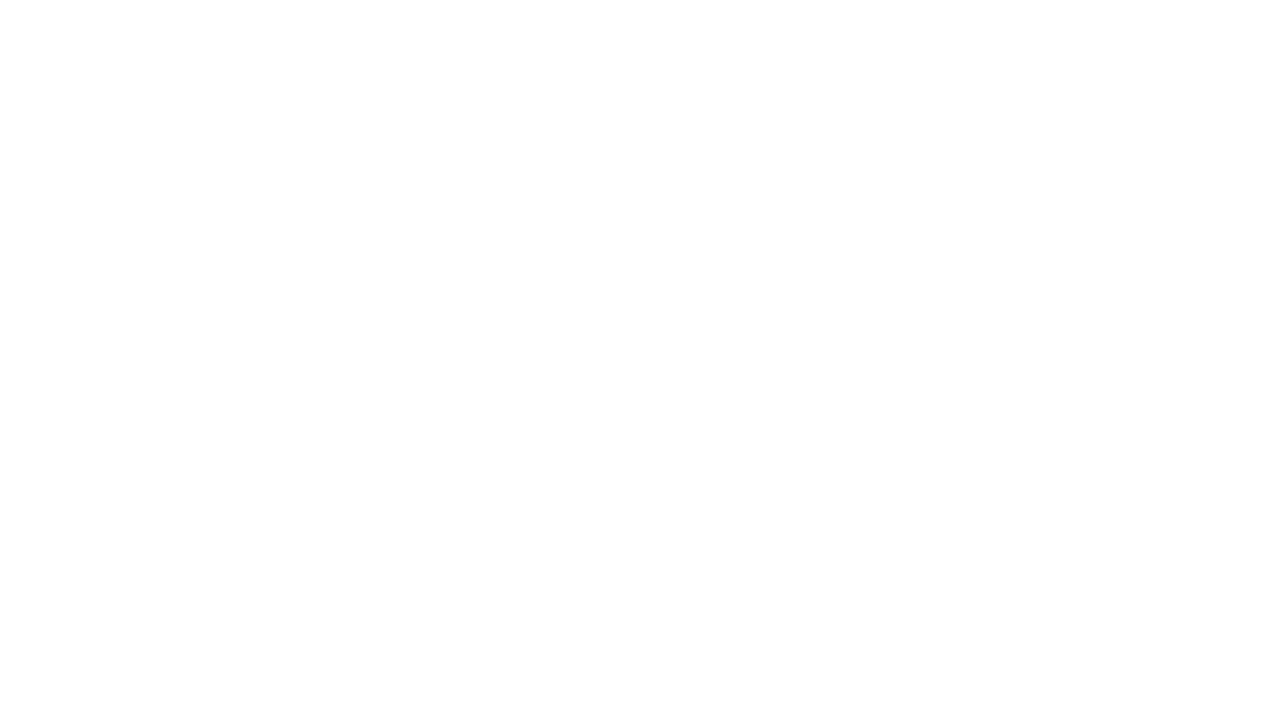
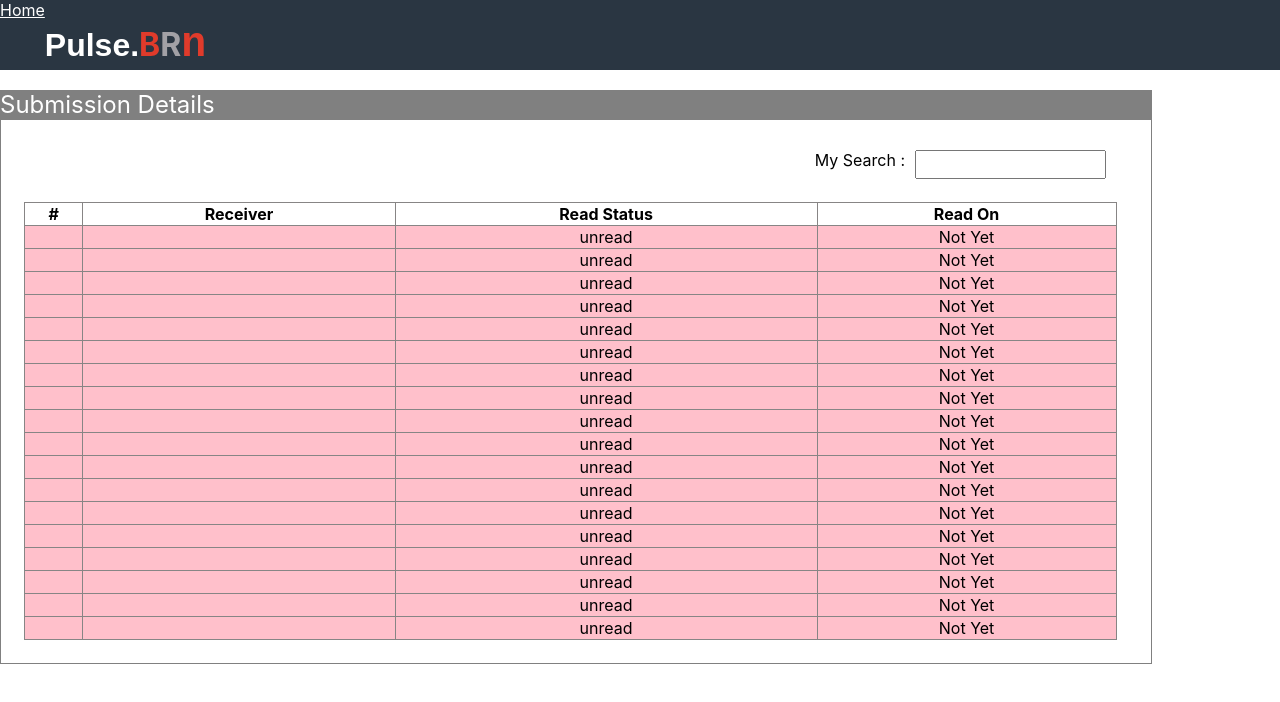
Before and after one commit to kalyaniB1998/PulseProject, a React (Create React App) app: page /submissiondetails in a window 1280 px wide. Before the commit this address had no page. Shown: the top 702 px of the page. Built offline with nearby package versions, Linux system fonts and the light colour scheme.

Commit message:
add submission file

```diff
--- a/src/App.css
+++ b/src/App.css
@@ -122,9 +122,10 @@ h1{
    background-color: pink;
    border: 1px solid rgb(125, 123, 123);
    height: 45px;
+   text-align: center;
 }
 .table,th, td{
-  border: 2px solid rgb(135, 133, 133);
+  border: 0.5px solid rgb(135, 133, 133);
   border-collapse: collapse;
 }
 .search{
@@ -132,22 +133,52 @@ h1{
 }
 .msgtr{
   border-collapse: collapse;
-  border: 1px solid rgb(125, 123, 123);
+  border: 0.5px solid rgb(125, 123, 123);
   width: 60px;
   height: 30px;
 
 }
 .msgtable{
-  border: 2px solid rgb(135, 133, 133);
+  border: 0.5px solid rgb(135, 133, 133);
   border-collapse: collapse;
-  margin-left: 200px;
-  padding: 10px;
+   width: 95%;
+ margin: 2%;
+
 
  }
  .msgth{
   background-color: rgb(26, 122, 247);
+  text-align: center;
+
 }
-/* .td{
 
-padding: 20px;
-} */
+.msgbutton{
+  display: flex;
+  flex-direction:row;
+  justify-content: left;
+  background-color: rgb(26, 122, 247);
+  color: white;
+  border: 0px solid rgb(26, 122, 247);
+}
+
+.mtable{
+  border: 0.5px solid  rgb(26, 122, 247);
+  border-collapse: collapse;
+   width: 90%;
+   }
+
+   .pulse{
+    font-family:sans-serif;
+    color:white;
+   }
+   .b{
+    color:rgb(224,59,43);
+   }
+   .r{
+    color:rgb(162,161,166);
+   }.n{
+
+    color:rgb(224,59,43);
+    font-family: monospace;
+    font-size: 2.6rem;
+   }
--- a/src/App.js
+++ b/src/App.js
@@ -16,6 +16,7 @@ import BatchesSummary from "./components/BatchesSummary";
 import ManageUser from "./components/ManageUser";
 
 import ForgotPassword from "./components/ForgotPassword";
+import SubmissionDetails from "./components/SubmissionDetails";
 
 
 
@@ -37,7 +38,7 @@ function App() {
       <Route path='/ManageUser' element={<ManageUser/>}></Route>
       <Route path='/TopNavigation' element={<TopNavigation/>}></Route>
       <Route path='/getreport' element={<GetReport/>}></Route>
-
+      <Route path="/submissiondetails" element={<SubmissionDetails/>}></Route>
       <Route path='Forgot password' element={<ForgotPassword/>}></Route>
 
   </Routes>
--- a/src/components/BatchesSummary.js
+++ b/src/components/BatchesSummary.js
@@ -4,9 +4,9 @@ function BatchesSummary() {
   return (
     <div className='App'>
       <div className='pulsediv'>
-      <div className='pulsebrn'>
-      <NavLink to="/" style={{color:"white"}}>Home</NavLink>
-      <h1><strong style={{fontFamily:"sans-serif",color:"white"}}>Pulse.</strong><strong style={{color:"rgb(224,59,43)"}}>B</strong><strong style={{color:"rgb(162,161,166)"}}>R</strong><strong style={{color:"rgb(224,59,43)",fontFamily:"monospace",fontSize:"2.6rem"}}>n</strong></h1>
+      <div className='pulsebrn' >
+<NavLink to="/" style={{color:"white"}}>Home</NavLink>
+      <h1><strong className='pulse'>Pulse.</strong><strong className='b'>B</strong><strong className='r'>R</strong><strong className='n'>n</strong></h1>
   </div>
 
        <nav className='ranknav'>
--- a/src/components/FeeReport.js
+++ b/src/components/FeeReport.js
@@ -4,9 +4,9 @@ function FeeReport() {
   return (
     <div className='App'>
       <div className='pulsediv'>
-      <div className='pulsebrn'>
-      <NavLink to="/" style={{color:"white"}}>Home</NavLink>
-      <h1><strong style={{fontFamily:"sans-serif",color:"white"}}>Pulse.</strong><strong style={{color:"rgb(224,59,43)"}}>B</strong><strong style={{color:"rgb(162,161,166)"}}>R</strong><strong style={{color:"rgb(224,59,43)",fontFamily:"monospace",fontSize:"2.6rem"}}>n</strong></h1>
+      <div className='pulsebrn' >
+<NavLink to="/" style={{color:"white"}}>Home</NavLink>
+      <h1><strong className='pulse'>Pulse.</strong><strong className='b'>B</strong><strong className='r'>R</strong><strong className='n'>n</strong></h1>
   </div>
    <nav className='ranknav'>
  <NavLink to="/Ranking" className='rank'>Ranking</NavLink>
--- a/src/components/ManageTask.js
+++ b/src/components/ManageTask.js
@@ -5,9 +5,9 @@ function ManageTask() {
   return (
     <div className='App'>
       <div className='pulsediv'>
-    <div className='pulsebrn'>
-    <NavLink to="/" style={{color:"white"}}>Home</NavLink>
-      <h1><strong style={{fontFamily:"sans-serif",color:"white"}}>Pulse.</strong><strong style={{color:"rgb(224,59,43)"}}>B</strong><strong style={{color:"rgb(162,161,166)"}}>R</strong><strong style={{color:"rgb(224,59,43)",fontFamily:"monospace",fontSize:"2.6rem"}}>n</strong></h1>
+      <div className='pulsebrn' >
+<NavLink to="/" style={{color:"white"}}>Home</NavLink>
+      <h1><strong className='pulse'>Pulse.</strong><strong className='b'>B</strong><strong className='r'>R</strong><strong className='n'>n</strong></h1>
   </div>
     <nav className='ranknav'>
  <NavLink to="/Ranking" className='rank'>Ranking</NavLink>
--- a/src/components/ManageUser.js
+++ b/src/components/ManageUser.js
@@ -4,9 +4,9 @@ function ManageUser() {
   return (
     <div className='App'>
 <div className='pulsediv'>
-<div className='pulsebrn'>
+<div className='pulsebrn' >
 <NavLink to="/" style={{color:"white"}}>Home</NavLink>
-      <h1><strong style={{fontFamily:"sans-serif",color:"white"}}>Pulse.</strong><strong style={{color:"rgb(224,59,43)"}}>B</strong><strong style={{color:"rgb(162,161,166)"}}>R</strong><strong style={{color:"rgb(224,59,43)",fontFamily:"monospace",fontSize:"2.6rem"}}>n</strong></h1>
+      <h1><strong className='pulse'>Pulse.</strong><strong className='b'>B</strong><strong className='r'>R</strong><strong className='n'>n</strong></h1>
   </div>
      <nav className='ranknav'>
  <NavLink to="/Ranking" className='rank'>Ranking</NavLink>
--- a/src/components/Messages.js
+++ b/src/components/Messages.js
@@ -1,12 +1,13 @@
 import React from 'react'
 import { NavLink } from 'react-router-dom'
+
 function Messages() {
   return (
     <div className='App'>
 <div className='pulsediv'>
-<div className='pulsebrn'>
+<div className='pulsebrn' >
 <NavLink to="/" style={{color:"white"}}>Home</NavLink>
-      <h1><strong style={{fontFamily:"sans-serif",color:"white"}}>Pulse.</strong><strong style={{color:"rgb(224,59,43)"}}>B</strong><strong style={{color:"rgb(162,161,166)"}}>R</strong><strong style={{color:"rgb(224,59,43)",fontFamily:"monospace",fontSize:"2.6rem"}}>n</strong></h1>
+      <h1><strong className='pulse'>Pulse.</strong><strong className='b'>B</strong><strong className='r'>R</strong><strong className='n'>n</strong></h1>
   </div>
          <nav className='ranknav'>
  <NavLink to="/Ranking" className='rank'>Ranking</NavLink>
@@ -16,13 +17,19 @@ function Messages() {
  <NavLink to="/Messages" className='rank'>Messages</NavLink>
  <NavLink to="/ManageTask" className='rank'>Manage Task</NavLink>
  <NavLink to="/ManageUser" className='rank'>Manage User</NavLink>
+ <NavLink to="/SubmissionDetails">SubmissionDetails</NavLink>
 </nav>
 </div>
-<div>
-  <button>Send Message</button>
-  <table className='msgtable' >
-   <thead className='msgth'>
-    <tr  >
+<div className='msgdiv'>
+
+  <button type='button'className='msgbutton'>Send Message</button>
+
+  <table className='mtable'>
+  <caption className='msgbutton'>1,2,3,4,5,6</caption>
+
+  <table className='msgtable'>
+   <thead >
+    <tr>
       <th>Msg UID.</th>
       <th>Category</th>
       <th>Subject</th>
@@ -35,7 +42,7 @@ function Messages() {
     <tbody>
     <tr  className='msgtr'>
         <td>6</td>
-        <td >Information</td>
+        <td>Information</td>
         <td>rhkhtjkrhk</td>
         <td>2305</td>
         <td>0 of 0</td>
@@ -43,8 +50,8 @@ function Messages() {
         <td>Tue, 21-Mar-2023 01:10:13 pm</td>
       </tr>
       <tr  className='msgtr'>
-        <td></td>
-        <td></td>
+        <td>5</td>
+        <td>Job Aportunity</td>
         <td></td>
         <td></td>
         <td></td>
@@ -52,8 +59,8 @@ function Messages() {
         <td></td>
       </tr>
       <tr  className='msgtr'>
-        <td></td>
-        <td></td>
+        <td>4</td>
+        <td>Fee Reminder</td>
         <td></td>
         <td></td>
         <td></td>
@@ -61,8 +68,8 @@ function Messages() {
         <td></td>
       </tr>
       <tr  className='msgtr'>
-        <td></td>
-        <td></td>
+        <td>3</td>
+        <td>Irregular</td>
         <td></td>
         <td></td>
         <td></td>
@@ -70,8 +77,8 @@ function Messages() {
         <td></td>
       </tr>
       <tr  className='msgtr'>
-        <td></td>
-        <td></td>
+        <td>2</td>
+        <td>late of Office</td>
         <td></td>
         <td></td>
         <td></td>
@@ -79,17 +86,19 @@ function Messages() {
         <td></td>
       </tr>
       <tr  className='msgtr'>
-        <td></td>
-        <td></td>
+        <td>1</td>
+        <td>Apreciation</td>
         <td></td>
         <td></td>
         <td></td>
         <td></td>
         <td></td>
       </tr>
+
       </tbody>
+      </table>
+  </table>
 
-  </table>
 </div>
     </div>
   )
--- a/src/components/Ranking.js
+++ b/src/components/Ranking.js
@@ -6,9 +6,9 @@ function Ranking() {
     <div className='App'>
       <div className='pulsediv'>
 
- <div className='pulsebrn'>
- <NavLink to="/" style={{color:"white"}}>Home</NavLink>
-      <h1><strong style={{fontFamily:"sans-serif",color:"white"}}>Pulse.</strong><strong style={{color:"rgb(224,59,43)"}}>B</strong><strong style={{color:"rgb(162,161,166)"}}>R</strong><strong style={{color:"rgb(224,59,43)",fontFamily:"monospace",fontSize:"2.6rem"}}>n</strong></h1>
+      <div className='pulsebrn' >
+<NavLink to="/" style={{color:"white"}}>Home</NavLink>
+      <h1><strong className='pulse'>Pulse.</strong><strong className='b'>B</strong><strong className='r'>R</strong><strong className='n'>n</strong></h1>
   </div>
 
  <nav className='ranknav'>
--- a/src/components/Requests.js
+++ b/src/components/Requests.js
@@ -4,9 +4,9 @@ function Requests() {
   return (
     <div className='App'>
       <div className='pulsediv'>
-      <div className='pulsebrn'>
-      <NavLink to="/" style={{color:"white"}}>Home</NavLink>
-      <h1><strong style={{fontFamily:"sans-serif",color:"white"}}>Pulse.</strong><strong style={{color:"rgb(224,59,43)"}}>B</strong><strong style={{color:"rgb(162,161,166)"}}>R</strong><strong style={{color:"rgb(224,59,43)",fontFamily:"monospace",fontSize:"2.6rem"}}>n</strong></h1>
+      <div className='pulsebrn' >
+<NavLink to="/" style={{color:"white"}}>Home</NavLink>
+      <h1><strong className='pulse'>Pulse.</strong><strong className='b'>B</strong><strong className='r'>R</strong><strong className='n'>n</strong></h1>
   </div>
     <nav className='ranknav'>
  <NavLink to="/Ranking" className='rank'>Ranking</NavLink>
--- /dev/null
+++ b/src/components/SubmissionDetails.js
@@ -0,0 +1,151 @@
+import React from 'react'
+import { NavLink } from 'react-router-dom'
+
+function SubmissionDetails() {
+  return (
+    <div >
+     <div className='pulsediv'>
+<div className='pulsebrn' style={{height:"70px"}}>
+<NavLink to="/Messages" style={{color:"white"}}>Home</NavLink>
+      <h1><strong className='pulse'>Pulse.</strong><strong className='b'>B</strong><strong className='r'>R</strong><strong className='n'>n</strong></h1>
+  </div>
+</div>
+        <table className='mtable' style={{border:"0.5px solid grey"}}>
+        <caption style={{backgroundColor:"grey",textAlign:"left",color:"white",fontSize:"1.5rem",marginTop:"20px"}}>Submission Details</caption>
+
+        <div style={{display:"flex",justifyContent:"right",marginRight:"45px",marginTop:"30px"}}>
+            <label style={{marginRight:"10px"}}> My Search :</label>
+            <input style={{padding:"5px"}}></input>
+        </div>
+       <table className='msgtable'>
+
+    <thead>
+    <tr>
+        <th>#</th>
+        <th>Receiver</th>
+        <th>Read Status</th>
+        <th>Read On</th>
+    </tr>
+    </thead>
+    <tbody className='two'>
+    <tr>
+     <td></td>
+     <td></td>
+     <td>unread</td>
+     <td>Not Yet</td>
+    </tr>
+    <tr>
+     <td></td>
+     <td></td>
+     <td>unread</td>
+     <td>Not Yet</td>
+    </tr>
+    <tr>
+     <td></td>
+     <td></td>
+     <td>unread</td>
+     <td>Not Yet</td>
+    </tr>
+    <tr>
+     <td></td>
+     <td></td>
+     <td>unread</td>
+     <td>Not Yet</td>
+    </tr>
+    <tr>
+     <td></td>
+     <td></td>
+     <td>unread</td>
+     <td>Not Yet</td>
+    </tr>
+    <tr>
+     <td></td>
+     <td></td>
+     <td>unread</td>
+     <td>Not Yet</td>
+    </tr>
+
+    <tr>
+     <td></td>
+     <td></td>
+     <td>unread</td>
+     <td>Not Yet</td>
+    </tr>
+    <tr>
+     <td></td>
+     <td></td>
+     <td>unread</td>
+     <td>Not Yet</td>
+    </tr>
+    <tr>
+     <td></td>
+     <td></td>
+     <td>unread</td>
+     <td>Not Yet</td>
+    </tr>
+    <tr>
+     <td></td>
+     <td></td>
+     <td>unread</td>
+     <td>Not Yet</td>
+    </tr>
+    <tr>
+     <td></td>
+     <td></td>
+     <td>unread</td>
+     <td>Not Yet</td>
+    </tr>
+    <tr>
+     <td></td>
+     <td></td>
+     <td>unread</td>
+     <td>Not Yet</td>
+    </tr>
+    <tr>
+     <td></td>
+     <td></td>
+     <td>unread</td>
+     <td>Not Yet</td>
+    </tr>
+    <tr>
+     <td></td>
+     <td></td>
+     <td>unread</td>
+     <td>Not Yet</td>
+    </tr>
+    <tr>
+     <td></td>
+     <td></td>
+     <td>unread</td>
+     <td>Not Yet</td>
+    </tr>
+    <tr>
+     <td></td>
+     <td></td>
+     <td>unread</td>
+     <td>Not Yet</td>
+    </tr>
+    <tr>
+     <td></td>
+     <td></td>
+     <td>unread</td>
+     <td>Not Yet</td>
+    </tr>
+    <tr>
+     <td></td>
+     <td></td>
+     <td>unread</td>
+     <td>Not Yet</td>
+    </tr>
+    </tbody>
+    </table>
+
+    </table>
+
+
+
+    </div>
+  )
+}
+
+export default SubmissionDetails
--- a/src/components/Tasks.js
+++ b/src/components/Tasks.js
@@ -7,9 +7,9 @@ function Tasks() {
   return (
   <div className='App'>
     <div className='pulsediv'>
-    <div className='pulsebrn'>
-    <NavLink to="/" style={{color:"white"}}>Home</NavLink>
-      <h1><strong style={{fontFamily:"sans-serif",color:"white"}}>Pulse.</strong><strong style={{color:"rgb(224,59,43)"}}>B</strong><strong style={{color:"rgb(162,161,166)"}}>R</strong><strong style={{color:"rgb(224,59,43)",fontFamily:"monospace",fontSize:"2.6rem"}}>n</strong></h1>
+    <div className='pulsebrn' >
+<NavLink to="/" style={{color:"white"}}>Home</NavLink>
+      <h1><strong className='pulse'>Pulse.</strong><strong className='b'>B</strong><strong className='r'>R</strong><strong className='n'>n</strong></h1>
   </div>
  <nav className='ranknav'>
  <NavLink to="/Ranking" className='rank'>Ranking</NavLink>
--- a/src/components/TopNavigation.js
+++ b/src/components/TopNavigation.js
@@ -11,6 +11,7 @@ function TopNavigation() {
             <NavLink to="/">Delete</NavLink>
             <NavLink to="/">Logout</NavLink>
             <NavLink to="/GetReport">GetReport</NavLink>
+
         </nav>
     </div>
   )
```
